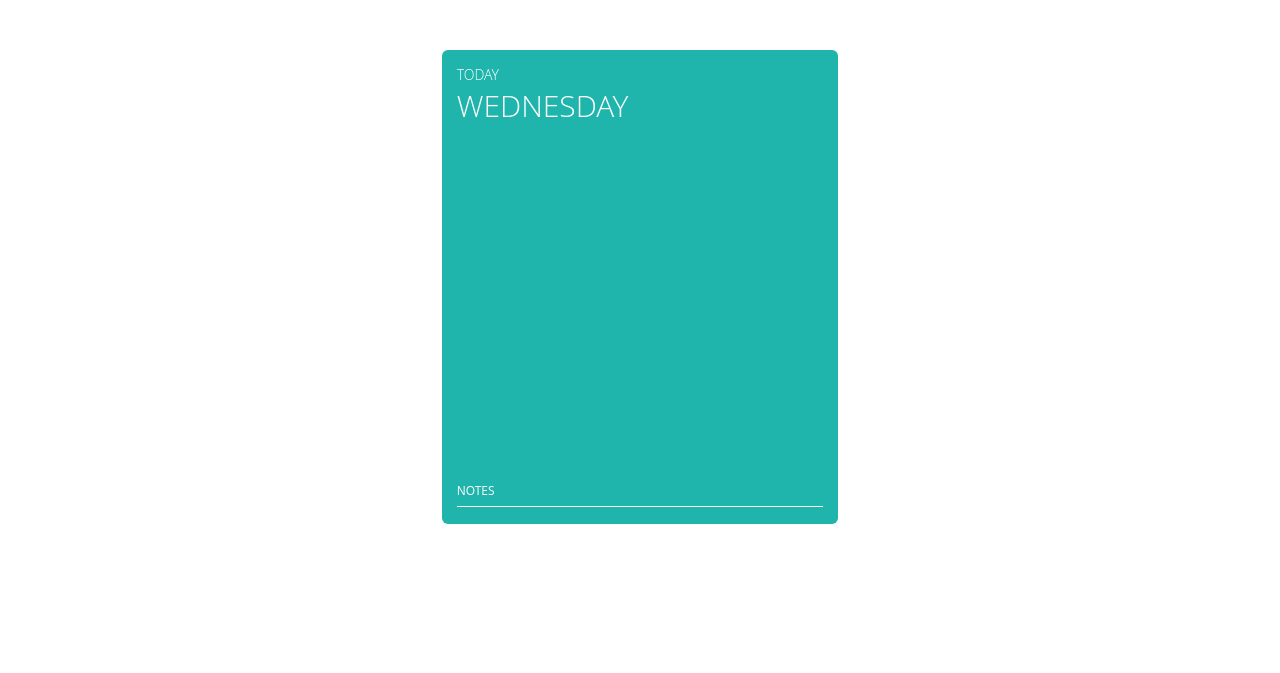
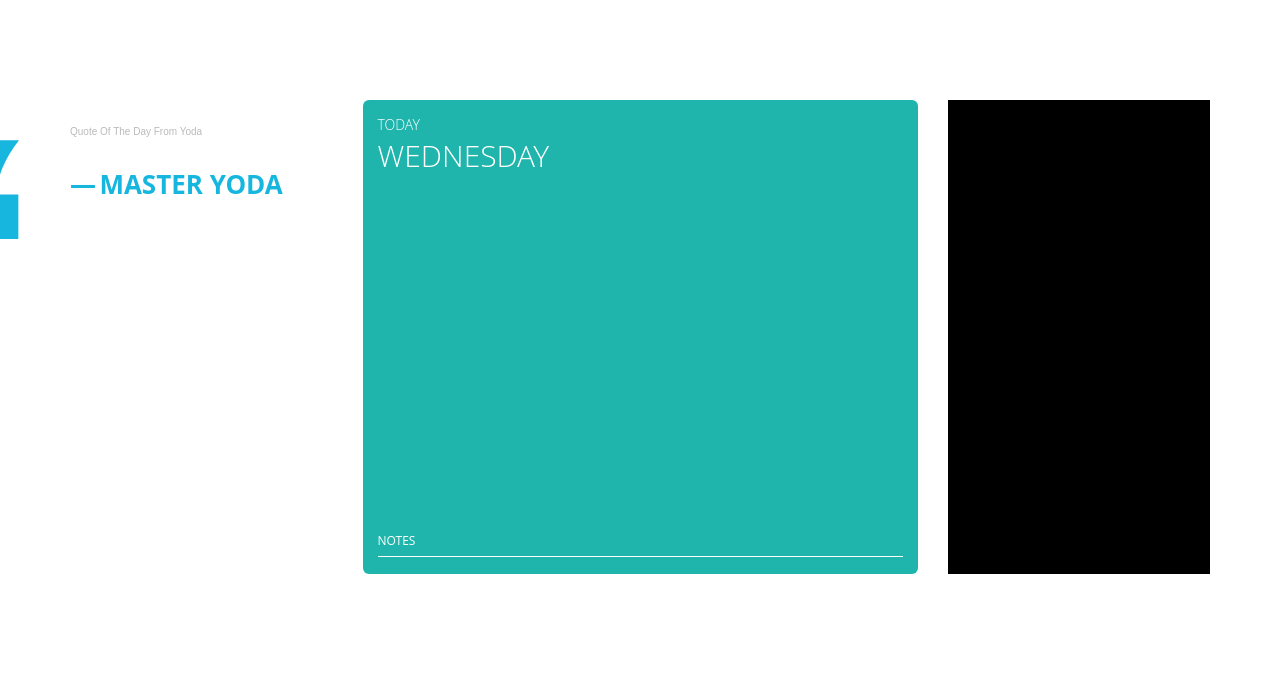
Before and after one commit to Fiokle/Notes-For-Dummies, a PHP site: page / in a window 1280 px wide. Shown: the top 673 px of the page. Run offline with PHP 8.4, Linux system fonts and the light colour scheme; data that the repository does not hold is empty.

Commit message:
Add little funny stuff

```diff
--- a/css/style.css
+++ b/css/style.css
@@ -134,3 +134,287 @@ footer a {
 footer a:hover {
     color: #06C
 }
+
+* {
+    box-sizing: border-box;
+}
+
+a {
+    text-decoration: none;
+}
+
+a:hover, a:active {
+    text-decoration: underline;
+}
+
+#page-wrap {
+    max-width: 1000px;
+    position: relative;
+    margin-left: auto;
+    margin-right: auto;
+}
+
+h1 {
+    font-weight: bold;
+    text-transform: uppercase;
+    font-weight: 400;
+    font-size: 30px;
+    margin-top: 30px;
+    margin-left: 100px;
+    width: 300px;
+    line-height: 1;
+}
+
+h1 a {
+    color: #16B6DF;
+    text-decoration: none;
+}
+
+h1 a:hover, h1 a:active {
+    text-decoration: none;
+}
+
+h1 .italics {
+    font-style: italic;
+    text-transform: lowercase;
+    font-weight: normal;
+    font-family: "Baskerville", cursive;
+    vertical-align: text-top;
+    line-height: 1px;
+}
+
+h1 .bigger {
+    font-size: 46px;
+}
+
+@media (max-width: 1000px) {
+    h1 {
+        margin-left: 0;
+    }
+}
+
+.post {
+    max-width: 600px;
+    position: relative;
+    margin: 100px auto;
+}
+
+.post:before, .post:after {
+    position: absolute;
+    top: 10px;
+    font-size: 350px;
+    color: #16B6DF;
+    font-family: fantasy;
+    font-weight: bold;
+    line-height: 300px;
+}
+
+.post:before {
+    left: -200px;
+    content: '\201c';
+}
+
+/*.post:after {*/
+    /*right: -200px;*/
+    /*content: '\201d';*/
+/*}*/
+
+@media (max-width: 1000px) {
+    .post {
+        margin: 20px 10px 150px;
+    }
+
+    .post:before, .post:after {
+        display: none;
+    }
+}
+
+#quote-content {
+    font-family: 'Lora', serif;
+    font-size: 36px;
+    line-height: 1.3em;
+    margin-bottom: 10px;
+    font-family: fantasy;
+}
+
+@media (max-width: 1000px) {
+    #quote-content {
+        font-size: 21px;
+    }
+}
+
+#quote-title-dash, #quote-title {
+    font-size: 26px;
+    text-transform: uppercase;
+    color: #16B6DF;
+    font-weight: bold;
+}
+
+#quote-source {
+    float: right;
+    line-height: 26px;
+    font-size: 18px;
+    color: #B5B5B5;
+    font-weight: bold;
+}
+
+#quote-source a {
+    color: #B5B5B5;
+}
+
+@media (max-width: 1000px) {
+    #quote-source {
+        float: none;
+        display: block;
+    }
+}
+
+#twitter {
+    color: #16B6DF;
+    display: inline-block;
+    margin-top: 8px;
+    margin-left: 29px;
+}
+
+@media (max-width: 1000px) {
+    #twitter {
+        margin: 0;
+    }
+}
+
+#quote-button-wrapper {
+    position: absolute;
+    top: 0;
+    right: 0;
+}
+
+@media (max-width: 1000px) {
+    #quote-button-wrapper {
+        position: fixed;
+        top: auto;
+        bottom: 60px;
+        width: 90%;
+        right: 5%;
+        z-index: 1;
+    }
+
+    #quote-button-wrapper #get-another-quote-button {
+        display: block;
+        text-align: center;
+        box-shadow: 0 0 10px 10px white;
+        font-size: 14px;
+    }
+}
+
+#get-another-quote-button {
+    text-decoration: none;
+    color: #16B6DF;
+    border: 3px solid #16B6DF;
+    border-radius: 5px;
+    padding: 10px 15px;
+    font-weight: bold;
+    background: #fff;
+}
+
+.archives a {
+    color: #16B6DF;
+    display: inline-block;
+    padding: 5px;
+}
+
+#footer {
+    position: fixed;
+    bottom: 0;
+    left: 0;
+    width: 100%;
+    padding: 10px;
+    background: white;
+    box-shadow: 0 -10px 20px white;
+}
+
+#footer a {
+    color: #B5B6BF;
+}
+
+@media (max-width: 1000px) {
+    #footer .footer-left,
+    #footer .footer-right {
+        font-size: 8px;
+        float: none;
+        width: 100%;
+        text-align: center;
+        padding: 3px;
+    }
+}
+
+.footer-left {
+    float: left;
+}
+
+.footer-right {
+    float: right;
+}
+
+.page-template-default .post h1 {
+    margin: 0;
+    margin-bottom: 20px;
+}
+
+.page-template-default .post h3 {
+    font-weight: bold;
+    font-size: 1.2em;
+    margin-bottom: 20px;
+}
+
+.page-template-default .post pre {
+    background: #eee;
+    padding: 10px;
+    margin: 0 0 20px 0;
+    border-radius: 5px;
+    overflow: auto;
+}
+
+.page-template-default .post p > code {
+    word-wrap: break-word;
+}
+
+.page-template-default .post p {
+    margin: 0 0 20px 0;
+    line-height: 1.5em;
+}
+
+@media (max-width: 1000px) {
+    .page-template-default .post {
+        font-size: 10px;
+    }
+}
+
+#post h3 {
+    margin: 20px 0 8px 0;
+    text-transform: uppercase;
+    border-bottom: 1px #999 solid;
+}
+
+#post ul {
+    padding-left: 20px;
+    margin-left: 10px;
+    margin-bottom: 20px !important;
+    line-height: 140%;
+}
+
+#post li {
+    margin-bottom: 5px;
+}
+
+#post li strong {
+    color: #71b8fa;
+}
+
+#gif-wrap {
+    min-height: 474px;
+    width: 100%;
+    background-color: #000;
+    background-size: contain;
+    background-repeat: no-repeat;
+    background-position: center;
+}
--- a/index.php
+++ b/index.php
@@ -11,8 +11,24 @@ include("worker.php");
     <script src="http://code.jquery.com/jquery-latest.js"></script>
 </head>
 <body>
-<div class="col-md-4"
-     style="margin:0 auto;float:none !important; margin-top:50px;margin-bottom:60px">
+<div class="container">
+    <div class="row">
+        <div class="col-md-3">
+            <div class="post">
+                <div id="quote-content">
+                    <p>
+                        <span style="opacity: 0.5;font-size: 10px">Quote Of The Day From Yoda</span>
+                    </p>
+                </div>
+                <p class="author">
+                    <span id="quote-title-dash">—</span> <span id="quote-title">
+                        Master Yoda
+                    </span>
+                </p>
+            </div>
+        </div>
+        <div class="col-md-6"
+             style="margin: 100px auto;">
             <div class="col-md-12 event-list-block">
                 <div class="cal-day">
                     <span>Today</span>
@@ -21,7 +37,12 @@ include("worker.php");
                 <ul class="event-list">
                   <?php loadnotes(); ?>
                 </ul>
-        <input type="text" class="form-control evnt-input" placeholder="NOTES">
+                <input type="text" class="form-control evnt-input"
+                       placeholder="NOTES">
+            </div>
+        </div>
+        <div class="col-md-3" style="margin: 100px auto;">
+            <div id="gif-wrap">
             </div>
         </div>
         <script src="js/bootstrap.min.js"></script>
--- a/js/script.js
+++ b/js/script.js
@@ -1,4 +1,5 @@
 $(function () {
+    $(document).ready(function () {
         $('.event-list').slimscroll({
             height: '305px',
             wheelStep: 20
@@ -50,4 +51,66 @@ $(function () {
             });
             return false;
         });
+
+        $.ajax({
+            url: 'https://andruxnet-random-famous-quotes.p.mashape.com/',
+            type: 'POST',
+            dataType: 'json',
+            headers: {
+                "X-Mashape-Key": "Is5MxOPCbLmshY9cBjl6n98BMcFZp1PVENAjsnCqocxYwLuXL7",
+                "Content-Type": "application/x-www-form-urlencoded",
+                "Accept": "application/json"
+            },
+            success: function (s) {
+                rewriteByYoda(s);
+            },
+            error: function (e) {
+                console.log('error 1');
+            }
         });
+    });
+
+    function rewriteByYoda(quote) {
+        $.ajax({
+            url: 'https://yoda.p.mashape.com/yoda?sentence=' + quote.quote,
+            type: 'GET',
+            headers: {
+                "X-Mashape-Key": "Ayi6ogIWTymshWMp70B65GTNduzjp1q7NREjsnycsfFGdkaEY6",
+                "Accepte": "text/plain"
+            },
+            success: function (s) {
+                console.log(s);
+                $('#quote-content p').html(s);
+            },
+            error: function (e) {
+                console.log('error');
+            }
+        });
+    }
+});
+const giphy = {
+    baseURL: 'http://api.giphy.com/v1/gifs/',
+    key: 'dc6zaTOxFJmzC',
+    tag: 'erotic, nudity',
+    type: 'random',
+    rating: 'r'
+};
+const $gif_wrap = $('#gif-wrap');
+var giphyURL = encodeURI(giphy.baseURL + giphy.type + '?api_key=' + giphy.key + '&tag=' + giphy.tag + '&rating=' + giphy.rating);
+var newGif = function () {
+    return $.getJSON(giphyURL, function (res) {
+        $gif_wrap.css({
+            'background-image': 'url("' + res.data.image_original_url + '")'
+        });
+        refreshRate();
+    })
+};
+var refresh;
+const duration = 5000;
+var refreshRate = function () {
+    clearInterval(refresh);
+    refresh = setInterval(function () {
+        newGif();
+    }, duration);
+};
+newGif();
```
Lines whose indentation alone changed are shown as unchanged.
